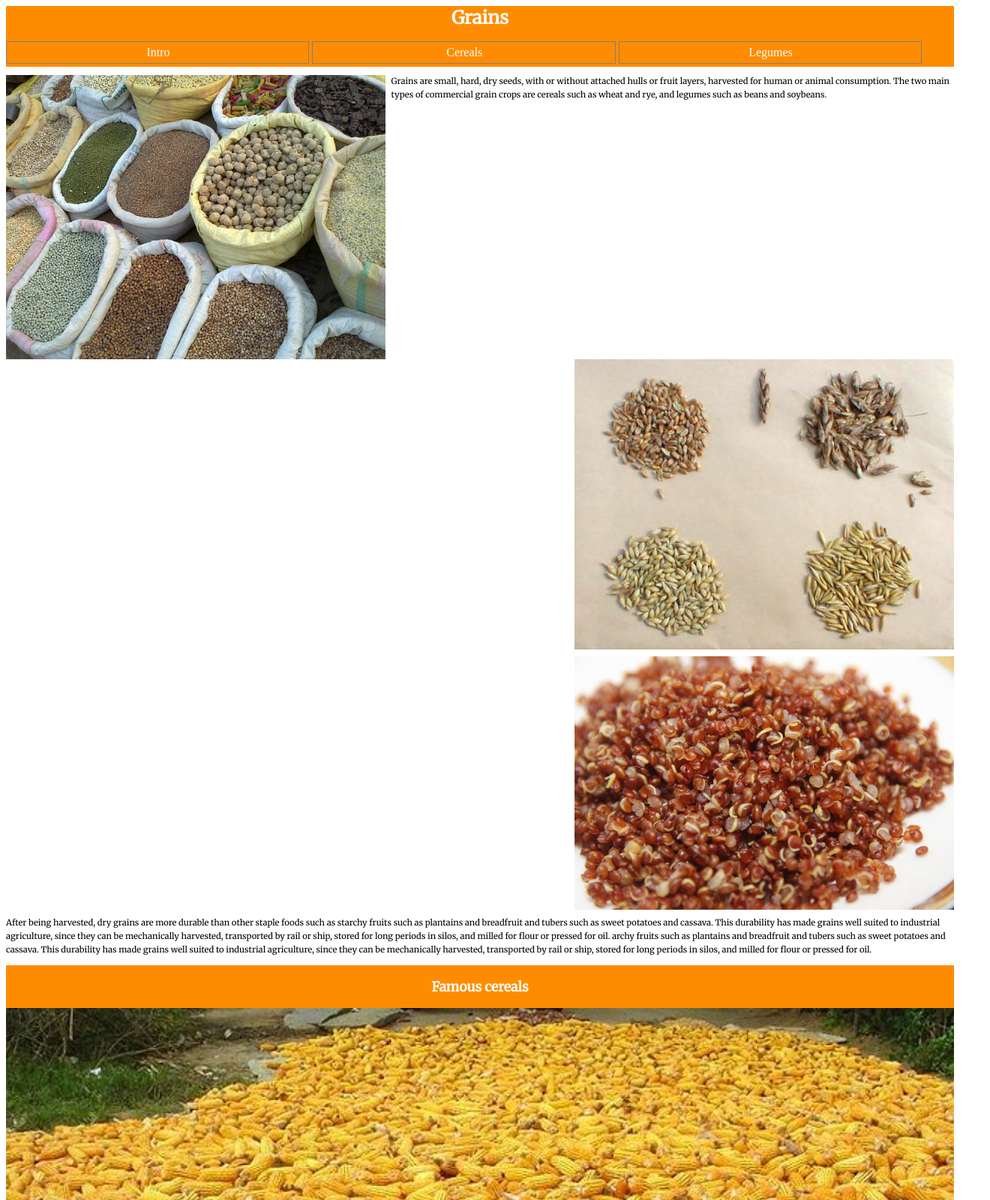
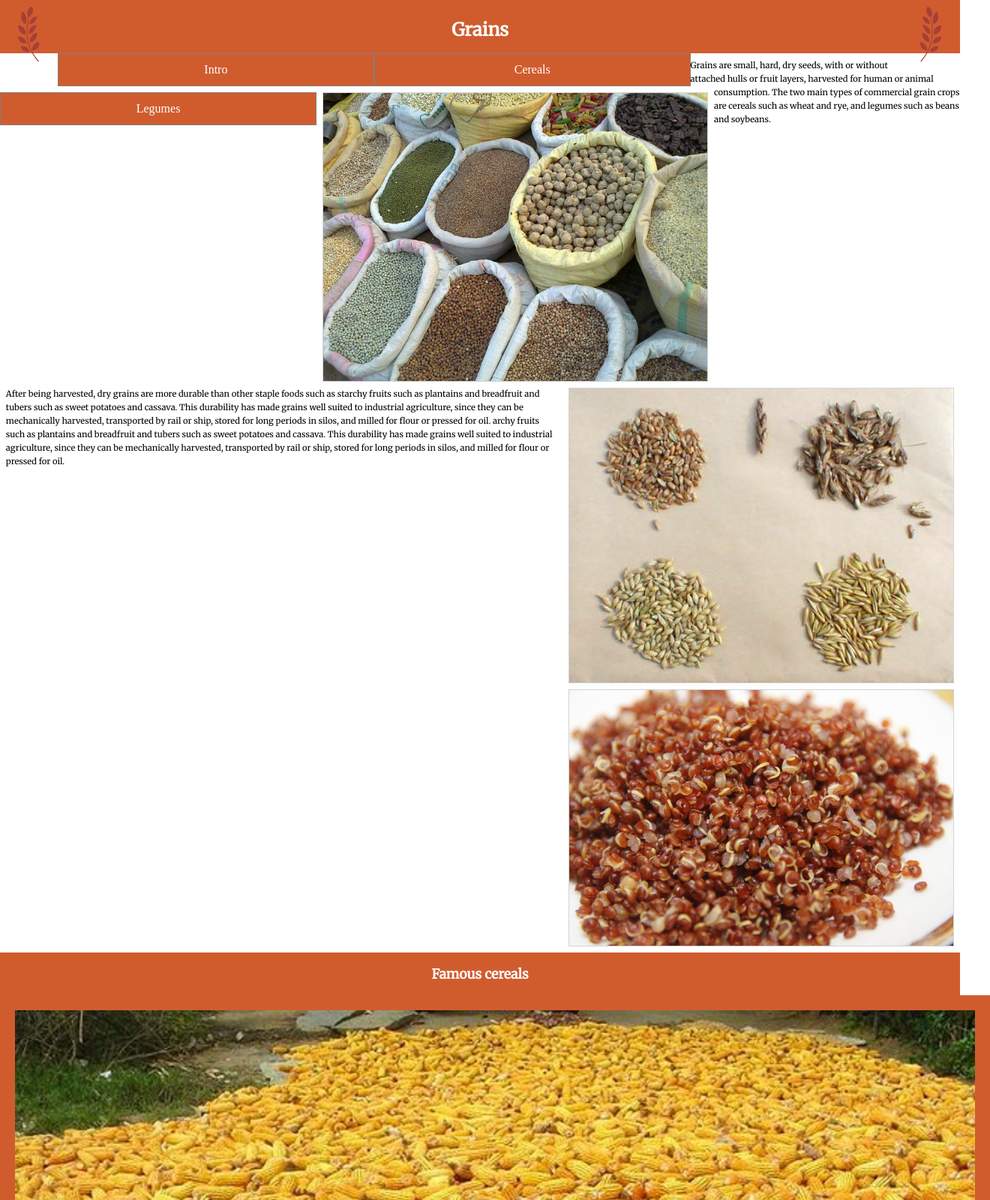
Before and after one commit to pamelaazzi/dsn1674-assignment-5, a plain HTML site: page index.html in a window 1280 px wide. Shown: the top 1600 px of the page at 75% size, 1320 px wide, since content can reach past the window. Drawn offline with Linux system fonts and the light colour scheme.

Commit message:
fixed images&floats, adjusted several things

```diff
--- a/css/main.css
+++ b/css/main.css
@@ -7,10 +7,22 @@ background-color: white;
 }
 
 header {
-  padding: 0em;
+  padding: .01em;
   margin: 0em;
-  background-color: darkorange;
+  background-color: #d05c2e;
   width: 100%;
+}
+
+.grain-1 {
+  float: left;
+  width: 6%;
+  padding: 0.5em 0em 0em 0em;
+}
+
+.grain-2 {
+  float: right;
+  width: 6%;
+  padding: 0.5em 0em 0em 0em;
 }
 
 h1 {
@@ -18,18 +30,19 @@ h1 {
   font-size: 1.5em;
   text-align: center;
   color: white;
-  margin-top: 0em;
+  margin-top: 1em;
   padding: 0em;
 }
 
 h2 {
-  background-color: darkorange;
+  background-color: #d05c2e;
   text-align: center;
   color: white;
   font-family: 'merriweather', serif;
   font-size: 1.1em;
   padding: 1em;
   margin: 0;
+  clear: both;
 }
 
 h3 {
@@ -44,41 +57,48 @@ h3 {
 li {
   display: inline-block;
   color: white;
-  background-color: darkorange;
+  background-color: #d05c2e;
   margin: 0em;
   padding: 0em;
 }
 
 nav li{
-float: center;
-width: 31.7%;
-color: white;
-border: grey solid 1px;
-overflow: hidden;
-padding: .3em 0em .3em .1em;
-margin: 0em;
-text-align: center;
-display: inline-block;
+  float: left;
+  width: 32.8%;
+  color: white;
+  border: grey solid 1px;
+  padding: 0;
+  margin-bottom: 0.5em;
+  text-align: center;
+  display: inline-block;
 }
 
-ol {
+nav a{
+  display: block;
+  padding: 0.75em 0.75em 0.75em;
+  margin: 0;
+  background-color: #d05c2e;
+  color: #fff;
+  text-decoration: none;
+}
+
+nav a:hover {
+  background-color: #a93f35;
+}
+
+ol{
   margin: 0em;
-  padding: 0;
-
+  padding: 0em;
+  width: 100%;
 }
 
 p {
   font-family: 'Merriweather', serif;
   font-size: .7rem;
   line-height: 1.6em;
-}
-
-.peanuts {
-  width: 25%;
-  float: left;
-  padding: 0. 5em;
-  margin-right: .5em;
-  margin-bottom: 1em;
+  width: 100%;
+  margin-left: 0.7em;
+  margin-top: 0.7em;
 }
 
 .beans {
@@ -96,10 +116,11 @@ p {
   float: left;
   float: left;
   width: 22%;
-  margin-top: 0.7em;
   margin-right: 0.5em;
-  margin-bottom: 0em;
+  margin-bottom: 0.5em;
+  margin-left: 0.5em;
   width: 40%;
+  border: lightgrey solid 1px;
 }
 
 .inset{
@@ -108,41 +129,45 @@ p {
   padding: 0. 5em;
   margin-right: .5em;
   margin-bottom: 1em;
+  margin-left: 0.5em;
+  border: lightgrey solid 1px;
 }
 
 .cereal{
+  width: 40%;
   float: right;
-  width: 40%;
-  padding: 0. 5em;
-  margin-right: 0em;
-  margin-bottom: .6em;
+  margin-right: 0.5em;
+  margin-left: 0.5em;
+  border: lightgrey solid 1px;
 }
 
 .quinoa{
+  width: 40%;
   float: right;
-  width: 40%;
-  padding: 0.em;
-  margin-right:  0em;
-  margin-bottom: .6em;
+  margin: .5em;
+  margin-right: 0.5em;
+  clear: both;
+  border: lightgrey solid 1px;
 }
 
 .clear-it{
   clear: left;
-
+  float: left;
 }
 
 footer{
-  background-color: darkorange;
+  background-color: #d05c2e;
   text-align: center;
   padding: 1.5em;
   margin: 6em 0em 0em 0em;
   font-family: 'Merriweather', serif;
   font-size: .5em;
   color: white;
+  clear: both;
 }
 
 figcaption{
-  background-color: darkorange;
+  background-color: #d05c2e;
   color: white;
   text-align: center;
   margin: 0em;
@@ -156,19 +181,13 @@ figure {
   width: 100%;
   margin: 0em;
   padding: 0em;
+  border: #d05c2e solid 20px;
 }
 
 img {
   width: 100%;
   margin: 0em;
   padding: 0em;
-}
-
-main {
-  float: left;
-  padding: 0em;
-  margin: 0em;
-  width: 100%;
 }
 
 aside {
@@ -179,13 +198,19 @@ aside {
 }
 
 .p2 {
-  clear: both;
+  width: 57%;
+  clear: left;
 }
 
 .pbl {
   font-style: italic;
   font-size: .6em;
-  line-height: 7em;
-  margin: 0;
-  padding: 0;
+  margin-left:0;
+  padding: 0em;
+  float: right;
+  width: 70%;
 }
+
+body {
+  margin: 0em;
+}
--- a/index.html
+++ b/index.html
@@ -11,13 +11,16 @@
 
 
 <header>
-  <h1>Grains</h1>
+  <img class="grain-1" src="images/grain-left.svg" alt="grain-left">
+  <img class="grain-2" src="images/grain-right.svg" alt="grain-right">
+
+  <h1 id="Grains">Grains</h1>
 
 <nav>
   <ol>
-    <li>Intro</li>
-    <li>Cereals</li>
-    <li>Legumes</li>
+    <li><a href="#Grains">Intro</a></li>
+    <li><a href="#Cereals">Cereals</a></li>
+    <li><a href="#Legumes">Legumes</a></li>
     </ol>
     </nav>
 </header>
@@ -29,28 +32,22 @@
 
 
 <div>
-  <main>
   <img class='cereal' src="images/cereals.jpg" alt="cereal">
-</main>
 
-<main>
   <img class="quinoa" src="images/quinoa.jpg" alt="quinoa">
-</main>
 </div>
 
 <p class="p2">After being harvested, dry grains are more durable than other staple foods such as starchy fruits such as plantains and breadfruit and tubers such as sweet potatoes and cassava. This durability has made grains well suited to industrial agriculture, since they can be mechanically harvested, transported by rail or ship, stored for long periods in silos, and milled for flour or pressed for oil.
 archy fruits such as plantains and breadfruit and tubers such as sweet potatoes and cassava. This durability has made grains well suited to industrial agriculture, since they can be mechanically harvested, transported by rail or ship, stored for long periods in silos, and milled for flour or pressed for oil.
 </p>
 
-<h2>Famous cereals</h2>
+<h2 id="Cereals">Famous cereals</h2>
 
 <div>
-  <main>
   <figure>
     <img class='corn' src="images/corn.jpg" alt="corn">
     <figcaption>Corn</figcaption>
   </figure>
-  </main>
 
   <aside>
     <figure>
@@ -67,16 +64,22 @@ archy fruits such as plantains and breadfruit and tubers such as sweet potatoes
   </aside>
 </div>
 
+<h3 id="Legumes">Famous legumes</h3>
 
-<h3>Famous legumes</h3>
+<figure>
+<img class="inset clear-it" src="images/peanuts.jpg" alt="peanuts">
+<fig class= "pbl"><strong>Peanuts</strong> — first cultivated in the valleys of Paraguay</figcaption>
+</figure>
 
-<img class='peanuts' src="images/peanuts.jpg" alt="peanuts">
+<figure>
 <img class="inset clear-it" src="images/beans.jpg" alt="beans">
+<fig class= "pbl"><strong>Beans</strong> — a summer crop that needs warm temperatures</figcaption>
+</figure>
+
+<figure>
 <img class="inset clear-it" src="images/lentils.jpg" alt="lentils">
-
-<p class= 'pbl'>Peanuts — first cultivated in the valleys of Paraguay</p>
-<p class= 'pbl'>Beans — a summer crop that needs warm temperatures</p>
-<p class= 'pbl'>Lentils — an edible pulse from a bushy annual plant</p>
+<fig class= "pbl"><strong>Lentils</strong> — an edible pulse from a bushy annual plant</figcaption>
+</figure>
 
 
 <footer>© Grains.</footer>
```
